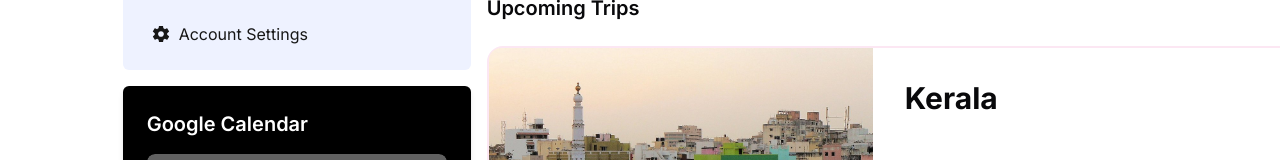
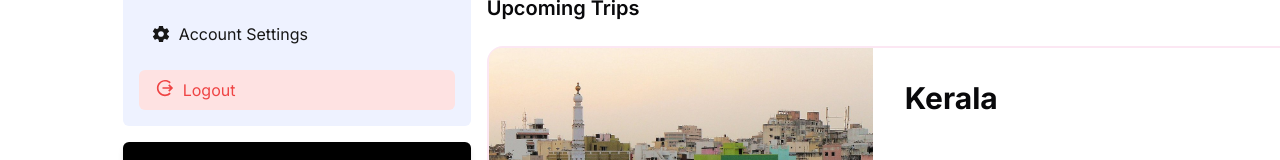
Before and after one commit to haquedot/tripsmart, a Next.js app: page /dashboard in a window 1280 px wide. Shown: the part 226-386 px from the top of the page. Built offline with nearby package versions, Linux system fonts and the light colour scheme; no server answers; grey boxes are pictures that could not be loaded.

Commit message:
added logout button to sidebar of dashboard

```diff
--- a/src/components/DashboardSidebar.tsx
+++ b/src/components/DashboardSidebar.tsx
@@ -1,17 +1,19 @@
 "use client";
 
 import { MdDashboard } from "react-icons/md";
-import { IoIosNotifications, IoMdSettings } from "react-icons/io";
+import { IoIosNotifications, IoMdLogOut, IoMdSettings } from "react-icons/io";
 import { useState } from "react";
 import { Sidebar, SidebarBody, SidebarLink } from "@/components/ui/sidebar";
 import { FaTicket } from "react-icons/fa6";
 import Calendar from "@/components/Calendar";
-import { usePathname } from "next/navigation";
+import { usePathname, useRouter } from "next/navigation";
+import toast from "react-hot-toast";
 type View = "dashboard" | "myTrips" | "notifications" | "settings";
 
 const DashboardSidebar = () => {
   const pathName = usePathname();
   const [open, setOpen] = useState(false);
+  const router = useRouter();
 
   const links = [
     {
@@ -41,17 +43,19 @@ const DashboardSidebar = () => {
     },
   ];
 
-  // const handleLogout = () => {
-  //   document.cookie = `token=; path=/; expires=Thu, 01 Jan 1970 00:00:00 GMT`;
-  //   toast.success("Logout successful!");
-  //   router.push("/login");
-  // };
+  const handleLogout = () => {
+    if (typeof window !== "undefined") {
+      document.cookie = `token=; path=/; expires=Thu, 01 Jan 1970 00:00:00 GMT`;
+      toast.success('Logout successful!');
+      router.push('/login');
+    }
+  };
 
   return (
     <>
       <Sidebar open={open} setOpen={setOpen} animate={false}>
         <SidebarBody className="justify-between gap-4">
-          <div className="flex flex-col flex-1 px-4 py-4 rounded-md bg-indigo-50 dark:bg-neutral-800  overflow-y-auto overflow-x-hidden">
+          <div className="flex flex-col flex-1 px-4 py-4 rounded-md bg-indigo-50 dark:bg-neutral-800 overflow-y-auto overflow-x-hidden">
             {/* <Logo LogoHeight={45} LogoWidth={45}/> */}
 
             <div className="flex flex-col gap-2">
@@ -64,16 +68,18 @@ const DashboardSidebar = () => {
                 />
               ))}
             </div>
+
+            <button
+              onClick={handleLogout}
+              className="w-full flex flex-center text-red-500 hover:text-red-600 mt-4 bg-red-100 hover:bg-red-200 px-4 py-2 rounded-md"
+            >
+              <IoMdLogOut className="h-5 w-5 flex-shrink-0" />
+              <span className="ml-2">Logout</span>
+            </button>
           </div>
+
           <div>
             <Calendar />
-            {/* <button
-                  onClick={handleLogout}
-                  className="flex flex-center text-red-500 hover:text-red-600"
-                >
-                  <IoMdLogOut className="h-5 w-5 flex-shrink-0" />
-                  <span className="ml-2">Logout</span>
-                </button> */}
           </div>
         </SidebarBody>
       </Sidebar>
```
